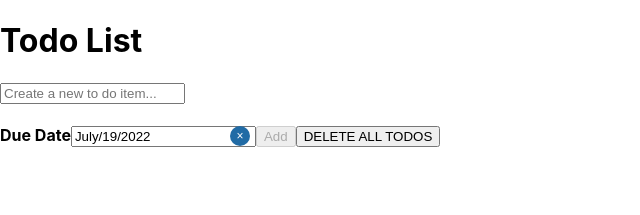
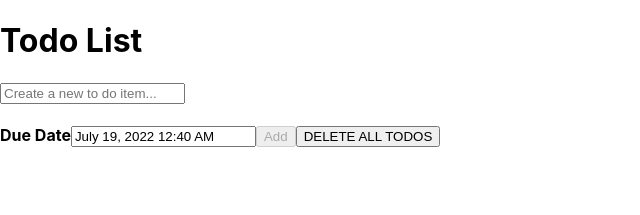
Before and after one commit to sunshinemoua/get-it-together, a React (Create React App) app: page / in a window 1280 px wide. Shown: the top 215 px of the page, without its empty margins (0-640 px from the left). Built offline with nearby package versions, Linux system fonts and the light colour scheme.

Commit message:
fixed date format

```diff
--- a/src/components/TodoList.js
+++ b/src/components/TodoList.js
@@ -9,7 +9,7 @@ import Todo from "./Todo";
 const TodoList = () => {
   const [userInput, setUserInput] = useState("");
   const [todos, setTodos] = useState([]);
-  const [date, setDate] = useState(setHours(setMinutes(new Date(), 30), 16));
+  const [date, setDate] = useState(new Date());
 
   useEffect(() => {
     const getTodos = localStorage.getItem("todos");
@@ -25,7 +25,7 @@ const TodoList = () => {
     const todoItem = {
       id: Math.random(),
       todo: userInput,
-      date,
+      date: moment(date).format(" dddd, MMMM Do YYYY, h:mm a"),
     };
     setTodos([...todos, todoItem]);
     localStorage.setItem("todos", JSON.stringify([...todos, todoItem]));
@@ -65,15 +65,9 @@ const TodoList = () => {
           selected={date}
           onChange={dateHandler}
           name="date"
-          dateFormat="MMMM/dd/yyyy"
-          showTimeSelect
-          includeTimes={[
-            setHours(setMinutes(new Date(), 0), 17),
-            setHours(setMinutes(new Date(), 30), 18),
-            setHours(setMinutes(new Date(), 30), 19),
-            setHours(setMinutes(new Date(), 30), 17),
-          ]}
-          isClearable
+          timeInputLabel="Time:"
+          dateFormat="MMMM d, yyyy h:mm aa"
+          showTimeInput
           placeholderText="Cleared!"
         />
         <button type="submit" onClick={addTodo} disabled={userInput.length < 1}>
```
